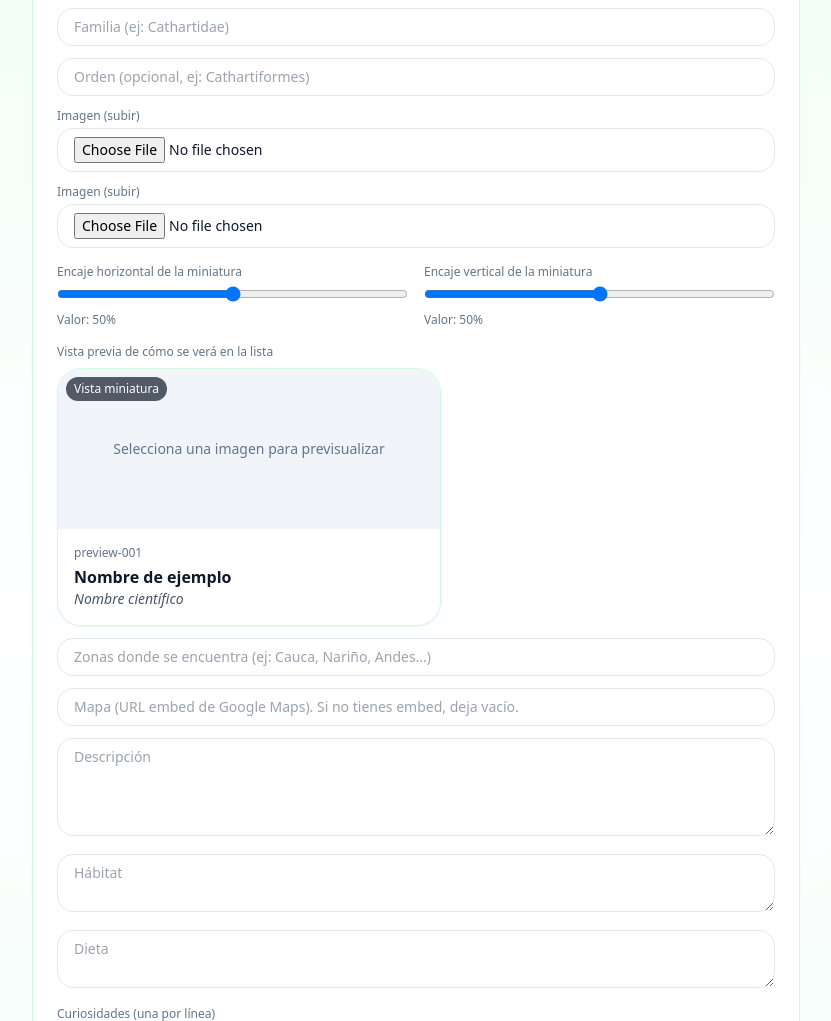
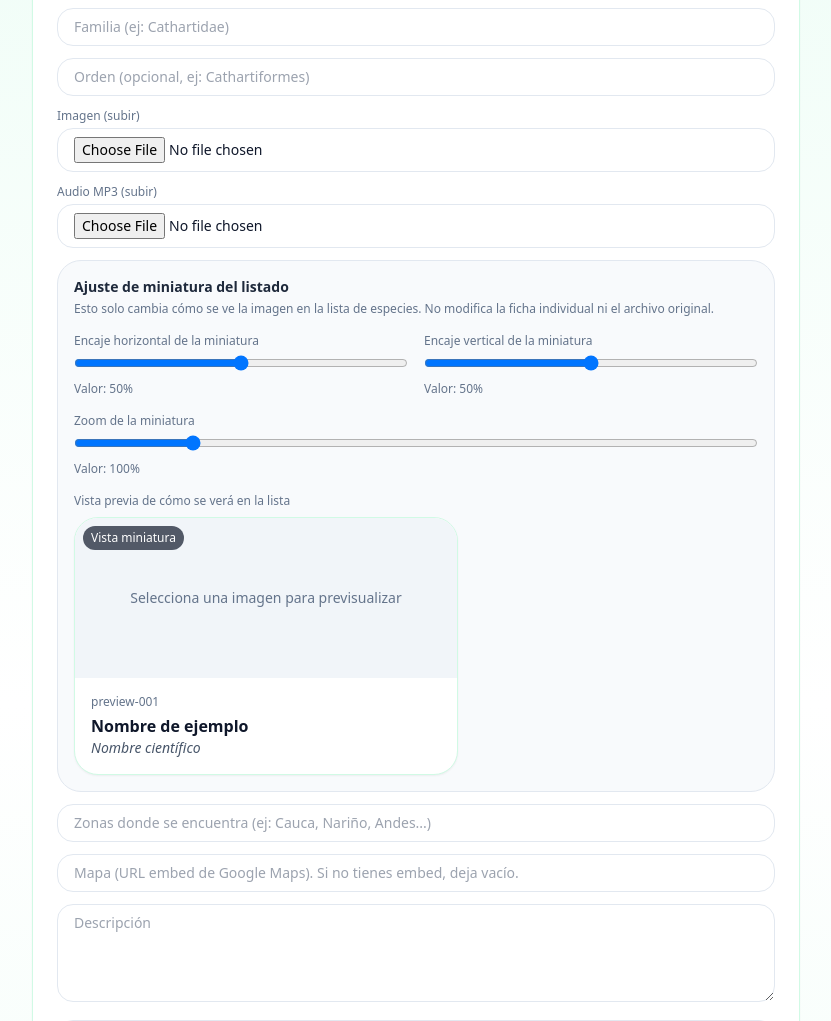
Before and after one commit to GustavoNightmare/InformacionMuseo, a Flask app: page /admin/especies/nueva in a window 1280 px wide. Shown: the part 324-1345 px from the top of the page, without its empty margins (112-943 px from the left). Run offline with Flask 3, Linux system fonts and the light colour scheme; a user stored in the database is signed in; tables that the repository leaves empty hold one stand-in row (values such as "Sample post"); some libraries are stand-ins or nearby versions.

Commit message:
Cambios realizados para ajustes generales

```diff
--- a/app.py
+++ b/app.py
@@ -78,6 +78,14 @@ def clamp_percent(raw, default=50):
     return max(0, min(100, value))
 
 
+def clamp_zoom(raw, default=100):
+    try:
+        value = int(float(raw))
+    except (TypeError, ValueError):
+        return default
+    return max(80, min(200, value))
+
+
 def ensure_schema_updates():
     rows = db.session.execute(text("PRAGMA table_info(species)")).fetchall()
     cols = {row[1] for row in rows}
@@ -93,6 +101,12 @@ def ensure_schema_updates():
     if "thumb_pos_y" not in cols:
         db.session.execute(
             text("ALTER TABLE species ADD COLUMN thumb_pos_y INTEGER DEFAULT 50")
+        )
+        changed = True
+
+    if "thumb_zoom" not in cols:
+        db.session.execute(
+            text("ALTER TABLE species ADD COLUMN thumb_zoom INTEGER DEFAULT 100")
         )
         changed = True
 
@@ -142,7 +156,9 @@ login_manager.login_view = "login"
 login_manager.init_app(app)
 
 llm = LLMClient()
-
+with app.app_context():
+    db.create_all()
+    ensure_schema_updates()
 # Lazy init VectorStore (evita ruido en CLI)
 _VS = None
 
@@ -743,18 +759,19 @@ def admin_species_new_post():
         nombre_comun=nombre_comun,
         nombre_cientifico=(request.form.get(
             "nombre_cientifico") or "").strip(),
-
-        # NUEVO
         familia=(request.form.get("familia") or "").strip(),
         orden=(request.form.get("orden") or "").strip(),
-
         descripcion=(request.form.get("descripcion") or "").strip(),
         habitat=(request.form.get("habitat") or "").strip(),
         dieta=(request.form.get("dieta") or "").strip(),
         zonas=(request.form.get("zonas") or "").strip(),
         map_embed_url=(request.form.get("map_embed_url") or "").strip(),
         museo_info=(request.form.get("museo_info") or "").strip(),
+        thumb_pos_x=clamp_percent(request.form.get("thumb_pos_x"), 50),
+        thumb_pos_y=clamp_percent(request.form.get("thumb_pos_y"), 50),
+        thumb_zoom=clamp_zoom(request.form.get("thumb_zoom"), 100),
     )
+
     curiosidades_raw = (request.form.get("curiosidades") or "").strip()
     sp.curiosidades = [x.strip()
                        for x in curiosidades_raw.split("\n") if x.strip()]
@@ -816,6 +833,10 @@ def admin_species_edit_post(species_id):
     item.zonas = (request.form.get("zonas") or "").strip()
     item.map_embed_url = (request.form.get("map_embed_url") or "").strip()
     item.museo_info = (request.form.get("museo_info") or "").strip()
+
+    item.thumb_pos_x = clamp_percent(request.form.get("thumb_pos_x"), 50)
+    item.thumb_pos_y = clamp_percent(request.form.get("thumb_pos_y"), 50)
+    item.thumb_zoom = clamp_zoom(request.form.get("thumb_zoom"), 100)
 
     curiosidades_raw = (request.form.get("curiosidades") or "").strip()
     item.curiosidades = [x.strip()
@@ -983,6 +1004,7 @@ def create_admin():
 
     with app.app_context():
         db.create_all()
+        ensure_schema_updates()
         if User.query.filter_by(username=username).first():
             print("⚠️ Admin ya existe")
             return
@@ -1004,6 +1026,7 @@ def create_user():
 
     with app.app_context():
         db.create_all()
+        ensure_schema_updates()
         if User.query.filter_by(username=username).first():
             print("⚠️ Usuario ya existe")
             return
@@ -1019,6 +1042,7 @@ def create_user():
 def seed():
     with app.app_context():
         db.create_all()
+        ensure_schema_updates()
         if db.session.get(Species, "condor-001"):
             print("⚠️ Seed ya aplicado")
             return
--- a/templates/admin_species_form.html
+++ b/templates/admin_species_form.html
@@ -3,9 +3,12 @@
 {% block content %}
 <div class="max-w-3xl rounded-3xl border border-emerald-100 bg-white p-6 shadow-sm">
   <h1 class="text-2xl font-semibold">{% if item %}Editar{% else %}Nueva{% endif %} especie</h1>
+
   {% set current_thumb_x = item.thumb_pos_x if item and item.thumb_pos_x is not none else 50 %}
   {% set current_thumb_y = item.thumb_pos_y if item and item.thumb_pos_y is not none else 50 %}
+  {% set current_thumb_zoom = item.thumb_zoom if item and item.thumb_zoom is not none else 100 %}
   {% set current_preview_src = url_for('static', filename=item.imagen) if item and item.imagen else '' %}
+
   <form class="mt-4 space-y-3" method="post" enctype="multipart/form-data"
     action="{% if item %}{{ url_for('admin_species_edit_post', species_id=item.id) }}{% else %}{{ url_for('admin_species_new_post') }}{% endif %}">
 
@@ -24,17 +27,15 @@
     <input name="nombre_cientifico" value="{{ item.nombre_cientifico if item else '' }}" placeholder="Nombre científico"
       class="w-full rounded-2xl border border-slate-200 px-4 py-2 text-sm outline-none focus:ring-2 focus:ring-emerald-200" />
 
-    <!-- NUEVO -->
     <input name="familia" value="{{ item.familia if item else '' }}" placeholder="Familia (ej: Cathartidae)"
       class="w-full rounded-2xl border border-slate-200 px-4 py-2 text-sm outline-none focus:ring-2 focus:ring-emerald-200" />
 
-    <!-- NUEVO -->
     <input name="orden" value="{{ item.orden if item else '' }}" placeholder="Orden (opcional, ej: Cathartiformes)"
       class="w-full rounded-2xl border border-slate-200 px-4 py-2 text-sm outline-none focus:ring-2 focus:ring-emerald-200" />
 
     <div>
       <div class="text-xs text-slate-500 mb-1">Imagen (subir)</div>
-      <input type="file" name="imagen_file" accept=".jpg,.jpeg,.png,.webp"
+      <input id="imagen_file" type="file" name="imagen_file" accept=".jpg,.jpeg,.png,.webp"
         class="w-full rounded-2xl border border-slate-200 bg-white px-4 py-2 text-sm" />
       {% if item and item.imagen %}
       <div class="text-xs text-slate-500 mt-1">Actual: <span class="font-mono">{{ item.imagen }}</span></div>
@@ -42,14 +43,20 @@
     </div>
 
     <div>
-      <div class="text-xs text-slate-500 mb-1">Imagen (subir)</div>
-      <input id="imagen_file" type="file" name="imagen_file" accept=".jpg,.jpeg,.png,.webp"
+      <div class="text-xs text-slate-500 mb-1">Audio MP3 (subir)</div>
+      <input type="file" name="audio_file" accept=".mp3,audio/mpeg"
         class="w-full rounded-2xl border border-slate-200 bg-white px-4 py-2 text-sm" />
-      {% if item and item.imagen %}
+      {% if item and item.audio %}
+      <div class="text-xs text-slate-500 mt-1">Actual: <span class="font-mono">{{ item.audio }}</span></div>
+      {% endif %}
+    </div>
+
+    <div class="rounded-3xl border border-slate-200 bg-slate-50 p-4">
+      <div class="text-sm font-semibold text-slate-800">Ajuste de miniatura del listado</div>
       <div class="text-xs text-slate-500 mt-1">
-        Actual: <span class="font-mono">{{ item.imagen }}</span>
+        Esto solo cambia cómo se ve la imagen en la lista de especies. No modifica la ficha individual ni el archivo
+        original.
       </div>
-      {% endif %}
 
       <div class="mt-4 grid gap-4 md:grid-cols-2">
         <div>
@@ -76,13 +83,24 @@
       </div>
 
       <div class="mt-4">
+        <label for="thumb_zoom" class="block text-xs text-slate-500 mb-1">
+          Zoom de la miniatura
+        </label>
+        <input id="thumb_zoom" type="range" name="thumb_zoom" min="80" max="200" value="{{ current_thumb_zoom }}"
+          class="w-full" />
+        <div class="text-xs text-slate-500 mt-1">
+          Valor: <span id="thumb_zoom_val">{{ current_thumb_zoom }}</span>%
+        </div>
+      </div>
+
+      <div class="mt-4">
         <div class="text-xs text-slate-500 mb-2">Vista previa de cómo se verá en la lista</div>
 
         <div class="max-w-sm rounded-3xl border border-emerald-100 bg-white shadow-sm overflow-hidden">
           <div class="relative h-40 bg-slate-100 overflow-hidden">
             <img id="thumbPreview" src="{{ current_preview_src }}" alt="Vista previa miniatura"
               class="h-full w-full object-cover {% if not current_preview_src %}hidden{% endif %}"
-              style="object-position: {{ current_thumb_x }}% {{ current_thumb_y }}%;" />
+              style="object-position: {{ current_thumb_x }}% {{ current_thumb_y }}%; transform-origin: {{ current_thumb_x }}% {{ current_thumb_y }}%; transform: scale({{ current_thumb_zoom / 100 }});" />
             <div id="thumbPreviewEmpty"
               class="h-full w-full grid place-items-center text-slate-500 text-sm {% if current_preview_src %}hidden{% endif %}">
               Selecciona una imagen para previsualizar
@@ -102,6 +120,7 @@
         </div>
       </div>
     </div>
+
     <input name="zonas" value="{{ item.zonas if item else '' }}"
       placeholder="Zonas donde se encuentra (ej: Cauca, Nariño, Andes...)"
       class="w-full rounded-2xl border border-slate-200 px-4 py-2 text-sm outline-none focus:ring-2 focus:ring-emerald-200" />
@@ -190,31 +209,42 @@
   </form>
   {% endif %}
 </div>
+
 <script>
   (function () {
     const fileInput = document.getElementById("imagen_file");
     const xInput = document.getElementById("thumb_pos_x");
     const yInput = document.getElementById("thumb_pos_y");
+    const zoomInput = document.getElementById("thumb_zoom");
+
     const xVal = document.getElementById("thumb_pos_x_val");
     const yVal = document.getElementById("thumb_pos_y_val");
+    const zoomVal = document.getElementById("thumb_zoom_val");
+
     const preview = document.getElementById("thumbPreview");
     const empty = document.getElementById("thumbPreviewEmpty");
 
-    if (!xInput || !yInput || !preview) return;
+    if (!xInput || !yInput || !zoomInput || !preview) return;
 
     function renderPreview() {
       const x = xInput.value || 50;
       const y = yInput.value || 50;
+      const zoom = zoomInput.value || 100;
 
       xVal.textContent = x;
       yVal.textContent = y;
+      zoomVal.textContent = zoom;
+
       preview.style.objectPosition = `${x}% ${y}%`;
+      preview.style.transformOrigin = `${x}% ${y}%`;
+      preview.style.transform = `scale(${Number(zoom) / 100})`;
     }
 
     renderPreview();
 
     xInput.addEventListener("input", renderPreview);
     yInput.addEventListener("input", renderPreview);
+    zoomInput.addEventListener("input", renderPreview);
 
     if (fileInput) {
       fileInput.addEventListener("change", function () {
```
Also changed, not shown: models.py (+5 -3 lines), templates/especies.html (+5 -4 lines).
